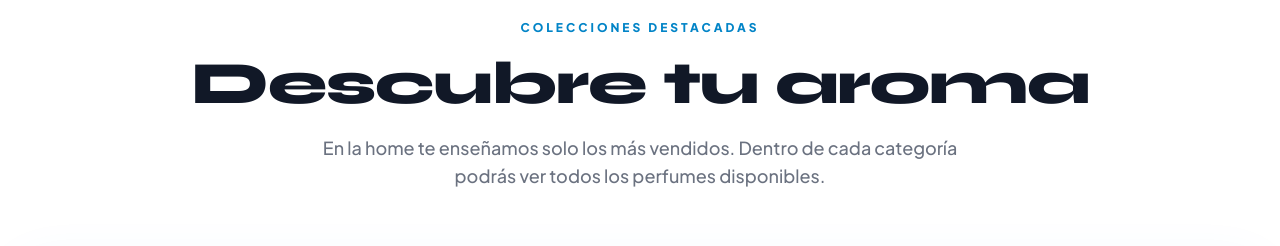
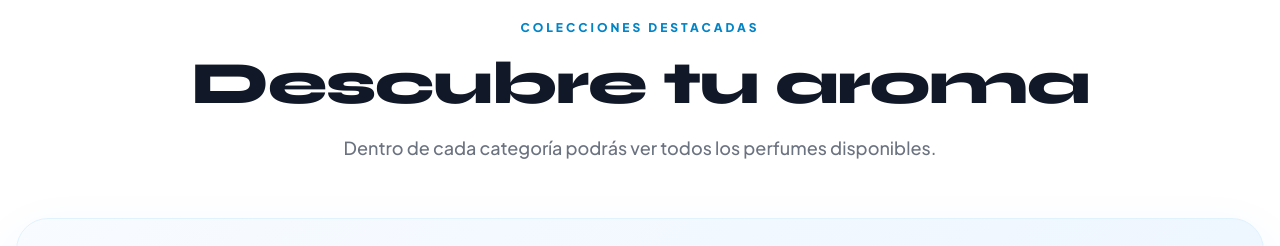
Before and after one commit to Lokeyokeria/HueleQueFlipas, a React (Vite) app: page / in a window 1280 px wide. Shown: the part 1440-1686 px from the top of the page. Built offline with nearby package versions, Linux system fonts and the light colour scheme.

Commit message:
Update App.tsx

```diff
--- a/App.tsx
+++ b/App.tsx
@@ -903,7 +903,6 @@ const App: React.FC = () => {
               </h2>
 
               <p className="text-gray-500 max-w-2xl mx-auto font-medium text-base md:text-lg">
-                En la home te enseñamos solo los más vendidos.
                    Dentro de cada categoría podrás ver todos los perfumes disponibles.
               </p>
             </div>
```
